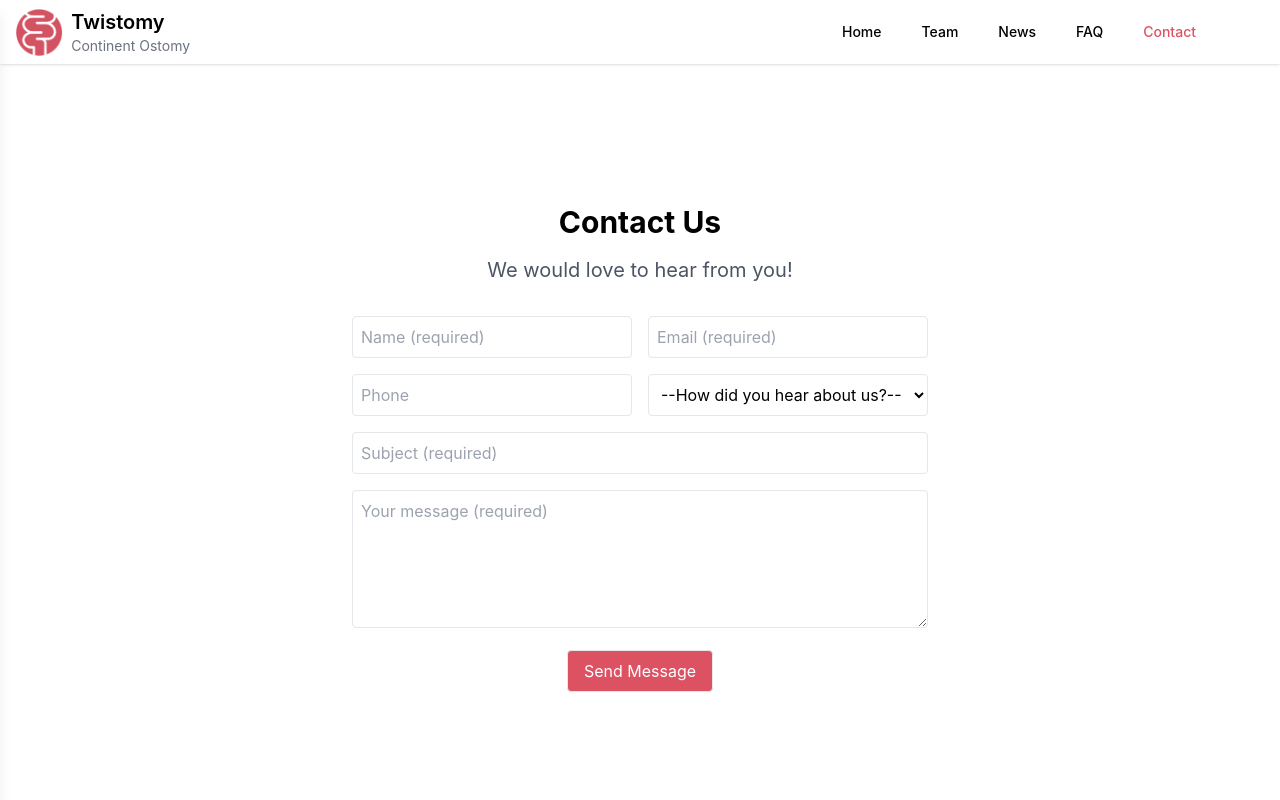
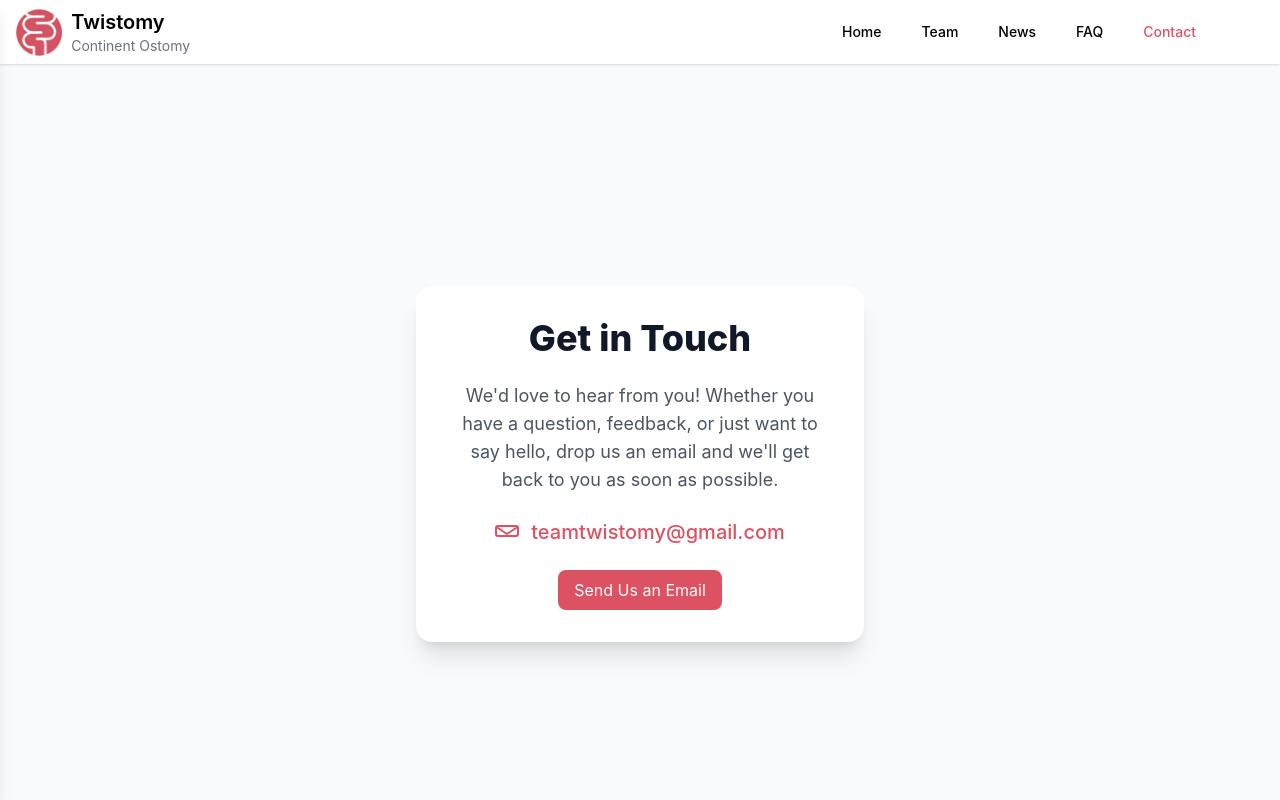
Before and after one commit to twistomy/twistomy, a React (Vite) app: page /contact in a window 1280 px wide. Shown: the top 800 px of the page. Built offline with nearby package versions, Linux system fonts and the light colour scheme; no server answers; some icons are missing.

Commit message:
email re-done, very lame way

```diff
--- a/src/pages/contact/Contact.jsx
+++ b/src/pages/contact/Contact.jsx
@@ -1,125 +1,44 @@
-import { useState } from "react";
-import { supabase } from "../../../supabaseClient";
+import React from "react";
 
 const Contact = () => {
-  const [formData, setFormData] = useState({
-    name: "",
-    email: "",
-    phone: "",
-    heard_about: "",
-    subject: "",
-    message: "",
-  });
-  const [submitted, setSubmitted] = useState(false);
-  const [showPopup, setShowPopup] = useState(false);
-
-  const handleChange = (e) => {
-    setFormData({ ...formData, [e.target.name]: e.target.value });
-  };
-
-  const handleSubmit = async (e) => {
-    e.preventDefault();
-
-    try {
-      const { error } = await supabase
-        .from("contact_messages")
-        .insert([formData]);
-
-      if (error) throw error;
-
-      setShowPopup(true); // ✅ show the popup
-      setFormData({
-        name: "",
-        email: "",
-        phone: "",
-        heard_about: "",
-        subject: "",
-        message: "",
-      });
-
-      setTimeout(() => setShowPopup(false), 3000); // auto-close in 3 sec
-    } catch (err) {
-      console.error("Submission error:", err);
-      alert("Something went wrong. Please try again later.");
-    }
-  };
-
   return (
-    <main className="min-h-screen content-center bg-white dark:bg-gray-900 text-black p-5 text-center">
-      {showPopup && (
-        <div className="fixed top-5 right-5 z-50 bg-base-pink text-white px-4 py-2 rounded shadow-lg transition-all">
-          Message sent. Thank you for reaching out!
+    <main className="min-h-screen flex items-center justify-center bg-gray-50 dark:bg-gray-900 p-6">
+      <section className="max-w-md w-full text-center bg-white dark:bg-gray-800 shadow-xl rounded-2xl p-8 space-y-6">
+        <h1 className="text-4xl font-extrabold text-gray-900 dark:text-white">
+          Get in Touch
+        </h1>
+        <p className="text-gray-600 dark:text-gray-300 text-lg">
+          We'd love to hear from you! Whether you have a question, feedback, or just want to say hello,
+          drop us an email and we'll get back to you as soon as possible.
+        </p>
+        <div className="flex items-center justify-center space-x-3">
+          <svg
+            xmlns="http://www.w3.org/2000/svg"
+            className="w-6 h-6 text-base-pink"
+            fill="none"
+            viewBox="0 0 24 24"
+            stroke="currentColor"
+          >
+            <path
+              strokeLinecap="round"
+              strokeLinejoin="round"
+              strokeWidth={2}
+              d="M3 8l7.89 5.26a2 2 0 002.22 0L21 8m-18 8h18a2 2 0 002-2V8a2 2 0 00-2-2H3a2 2 0 00-2 2v6a2 2 0 002 2z"
+            />
+          </svg>
+          <a
+            href="mailto:teamtwistomy@gmail.com"
+            className="text-xl font-medium text-base-pink hover:underline"
+          >
+            teamtwistomy@gmail.com
+          </a>
         </div>
-      )}
-
-      <section className="text-center mb-8">
-        <h1 className="text-6xl md:text-3xl font-bold dark:text-white">
-          Contact Us
-        </h1>
-        <p className="text-gray-600 dark:text-base-pink-dark text-3xl md:text-xl mt-4">
-          We would love to hear from you!
-        </p>
-      </section>
-
-      <section className="mb-8">
-        <form onSubmit={handleSubmit} className="space-y-4 max-w-xl mx-auto">
-          <div className="grid grid-cols-1 md:grid-cols-2 gap-4">
-            <input
-              name="name"
-              onChange={handleChange}
-              placeholder="Name (required)"
-              required
-              className="bg-white text-black border p-4 md:p-2 text-xl md:text-base rounded w-full"
-            />
-            <input
-              name="email"
-              onChange={handleChange}
-              placeholder="Email (required)"
-              type="email"
-              required
-              className="bg-white text-black border p-4 md:p-2 text-xl md:text-base rounded w-full"
-            />
-            <input
-              name="phone"
-              onChange={handleChange}
-              placeholder="Phone"
-              className="bg-white text-black border p-4 md:p-2 text-xl md:text-base rounded w-full"
-            />
-            <select
-              name="heard_about"
-              onChange={handleChange}
-              required
-              className="bg-white text-black border p-4 md:p-2 text-xl md:text-base rounded w-full"
-            >
-              <option value="">--How did you hear about us?--</option>
-              <option value="Google">Google</option>
-              <option value="Friend">Friend</option>
-              <option value="Ad">Ad</option>
-              <option value="Other">Other</option>
-            </select>
-          </div>
-          <input
-            name="subject"
-            onChange={handleChange}
-            placeholder="Subject (required)"
-            required
-            className="bg-white text-black border p-4 md:p-2 text-xl md:text-base rounded w-full"
-          />
-          <textarea
-            name="message"
-            onChange={handleChange}
-            placeholder="Your message (required)"
-            required
-            rows={5}
-            className="bg-white text-black border p-4 md:p-2 text-xl md:text-base rounded w-full"
-          />
-          <button
-            type="submit"
-            className="bg-base-pink text-white py-2 px-4 rounded hover:bg-white border hover:border-base-pink hover:text-base-pink transition duration-300"
-          >
-            Send Message
-          </button>
-        </form>
+        <button
+          onClick={() => window.location = 'mailto:teamtwistomy@gmail.com'}
+          className="mt-4 inline-block bg-base-pink text-white py-2 px-4 rounded-lg hover:bg-base-pink-dark transition"
+        >
+          Send Us an Email
+        </button>
       </section>
     </main>
   );
```
